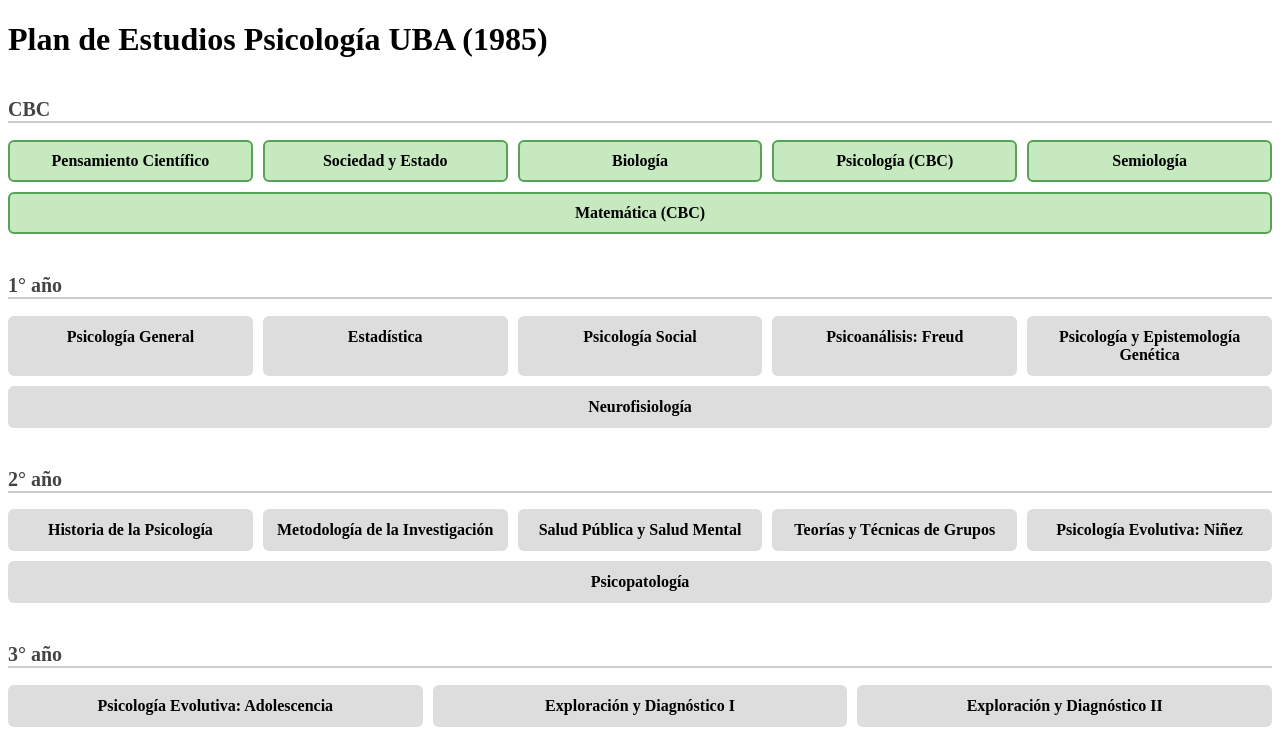
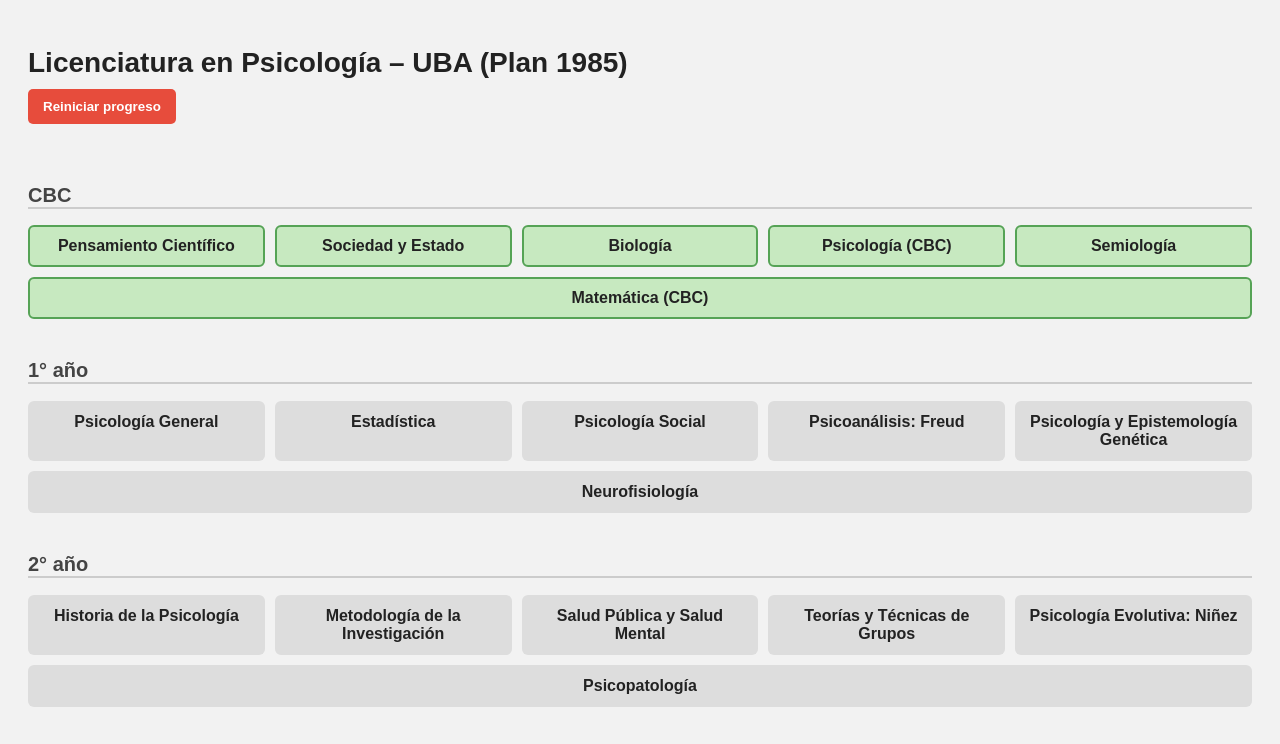
Before and after one commit to psicouba/Plan-de-estudios, a plain HTML site: page index.html in a window 1280 px wide. Shown: the top 744 px of the page. Drawn offline with Linux system fonts and the light colour scheme.

Commit message:
Update index.html

```diff
--- a/index.html
+++ b/index.html
@@ -2,14 +2,51 @@
 <html lang="es">
 <head>
   <meta charset="UTF-8" />
-  <meta name="viewport" content="width=device-width, initial-scale=1.0"/>
-  <title>Malla Interactiva - Psicología UBA</title>
+  <meta name="viewport" content="width=device-width, initial-scale=1.0" />
+  <title>Plan de Estudios Psicología UBA</title>
   <link rel="stylesheet" href="style.css" />
+  <style>
+    body {
+      font-family: Arial, sans-serif;
+      padding: 20px;
+      background-color: #f2f2f2;
+      color: #222;
+    }
+
+    h1 {
+      font-size: 28px;
+      margin-bottom: 10px;
+    }
+
+    #reset {
+      background-color: #e74c3c;
+      color: white;
+      border: none;
+      padding: 10px 15px;
+      margin-bottom: 20px;
+      cursor: pointer;
+      border-radius: 5px;
+      font-weight: bold;
+    }
+
+    #reset:hover {
+      background-color: #c0392b;
+    }
+  </style>
 </head>
 <body>
-  <h1>Plan de Estudios Psicología UBA (1985)</h1>
+  <h1>Licenciatura en Psicología – UBA (Plan 1985)</h1>
+  <button id="reset">Reiniciar progreso</button>
   <div id="malla"></div>
 
   <script src="script.js"></script>
+  <script>
+    document.getElementById("reset").addEventListener("click", () => {
+      if (confirm("¿Estás seguro que querés reiniciar el progreso?")) {
+        localStorage.removeItem("materiasAprobadas");
+        location.reload();
+      }
+    });
+  </script>
 </body>
 </html>
```
